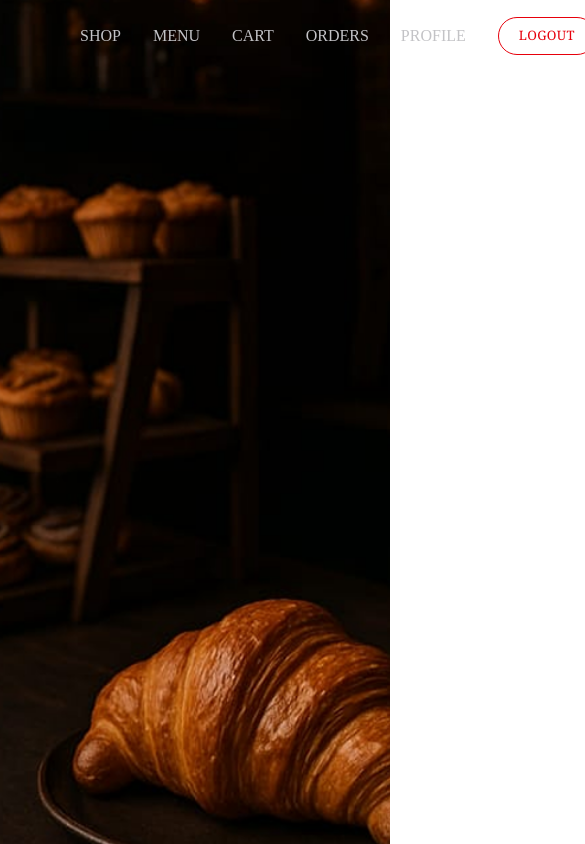
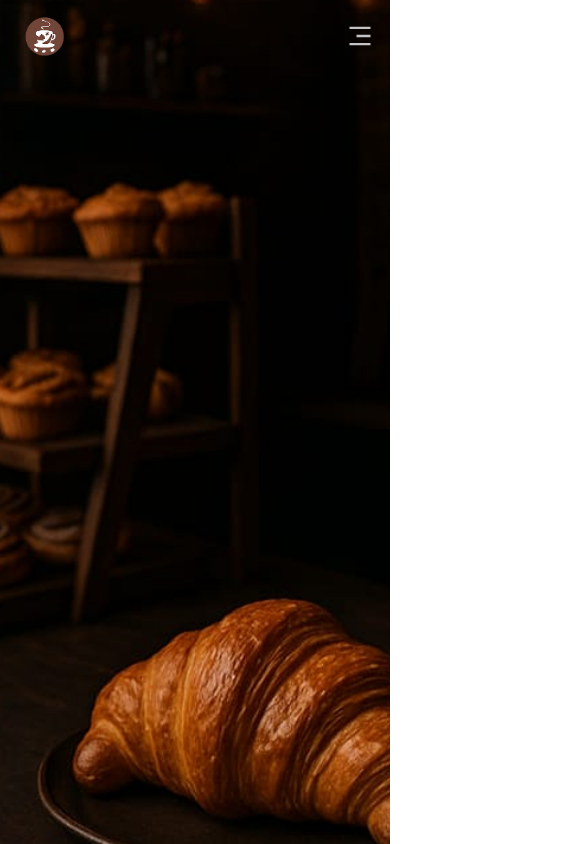
Before and after one commit to abduletifabdella29-lab/DevBean-Cafe, a React (Vite) app: page / in a window 390 px wide. Shown: the whole page, 585 px wide, since content can reach past the window. Built offline with nearby package versions, Linux system fonts and the light colour scheme.

Commit message:
feat: implement mobile navigation and enhance layout in HeroSection component

```diff
--- a/src/Componentes/HeroSection.jsx
+++ b/src/Componentes/HeroSection.jsx
@@ -1,51 +1,87 @@
-import React from 'react'
-import banner from '../assets/Images/banner.png'
-import logo from '../assets/Icons/logo 1.png'
+import React, { useState } from "react";
+import { HiX } from "react-icons/hi";
+import { RiMenu3Fill } from "react-icons/ri";
+import banner from "../assets/Images/banner.png";
+import logo from "../assets/Icons/logo 1.png";
 
 function HeroSection() {
+    const [menuOpen, setMenuOpen] = useState(false);
+
+    const navLinks = ["SHOP", "MENU", "CART", "ORDERS", "PROFILE"];
+
     return (
-        <>
-            <div style={{ backgroundImage: `url(${banner})`, backgroundSize: 'cover', backgroundPosition: 'center', height: '100vh' }}>
+        <div
+            style={{
+                backgroundImage: `url(${banner})`,
+                backgroundSize: "cover",
+                backgroundPosition: "center",
+                minHeight: "100vh",
+            }}
+        >
+            <div className="px-4 sm:px-8 lg:px-20 py-2 flex items-center justify-between relative">
+                {/* Logo */}
+                <div>
+                    <img
+                        src={logo}
+                        style={{ width: "56px", height: "56px" }}
+                        alt="Logo"
+                    />
+                </div>
 
-                <div className='px-20 py-2 flex'>
-                    <div><img src={logo} style={{ width: '56px', height: '56px' }} alt="Logo" /></div>
+                {/* Desktop nav */}
+                <div className="hidden lg:flex md:flex space-x-4 ml-auto justify-between items-center gap-4">
+                    {navLinks.map((link) => (
+                        <a
+                            key={link}
+                            href="#"
+                            className="text-[16px] text-[#C3C3C6] font-['Averia_Serif_Libre'] relative inline-block transition-all duration-300 ease-in-out hover:text-[#FFB74D] after:absolute after:left-0 after:-bottom-1 after:h-px after:w-0 after:bg-[#FFB74D] after:transition-all after:duration-300 after:ease-in-out hover:after:w-full"
+                        >
+                            {link}
+                        </a>
+                    ))}
 
-                    <div className='flex space-x-4 ml-auto justify-space-between items-center gap-4'>
-                        <a href="#"
-                            className="text-[16px] text-[#C3C3C6] font-['Averia_Serif_Libre'] relative inline-block transition-all duration-300 ease-in-out hover:text-[#FFB74D] after:h-px after:w-0 after:bg-[#FFB74D] after:absolute after:left-0 after:-bottom-1 after:transition-all after:duration-300 after:ease-in-out hover:after:w-full">
-                            SHOP
+                    <button className="border border-red-600 rounded-full px-5 py-2 text-red-600 text-[13px] font-serif tracking-wide bg-transparent hover:bg-red-600 hover:text-white hover:shadow-[0_0_15px_rgba(220,38,38,0.4)] transition-all duration-300 ease-in-out">
+                        LOGOUT
+                    </button>
+                </div>
+
+                {/* Hamburger button (mobile) */}
+                <button
+                    className="lg:hidden md:hidden ml-auto"
+                    onClick={() => setMenuOpen(!menuOpen)}
+                >
+                    {menuOpen ? (
+                        <HiX className="" size={28} color="#C3C3C6" />
+                    ) : (
+                        <RiMenu3Fill size={28} color="#C3C3C6" />
+                    )}
+                </button>
+
+                {/* Mobile dropdown menu */}
+                <div
+                    className={`lg:hidden md:hidden absolute top-full left-0 w-full bg-black/80 backdrop-blur-sm flex flex-col items-center gap-6 py-8 transition-all duration-300 ease-in-out ${menuOpen
+                            ? "opacity-100 translate-y-0 pointer-events-auto"
+                            : "opacity-0 -translate-y-4 pointer-events-none"
+                        }`}
+                >
+                    {navLinks.map((link) => (
+                        <a
+                            key={link}
+                            href="#"
+                            className="text-[16px] text-[#C3C3C6] font-['Averia_Serif_Libre'] relative inline-block transition-all duration-300 ease-in-out hover:text-[#FFB74D]"
+                            onClick={() => setMenuOpen(false)}
+                        >
+                            {link}
                         </a>
+                    ))}
 
-                        <a href="#"
-                            className="text-[16px] text-[#C3C3C6] font-['Averia_Serif_Libre'] relative inline-block transition-all duration-300 ease-in-out hover:text-[#FFB74D] after:absolute after:left-0 after:-bottom-1 after:h-px after:w-0 after:bg-[#FFB74D] after:transition-all after:duration-300 after:ease-in-out hover:after:w-full">
-                            MENU
-                        </a>
-
-                        <a
-                            href="#"
-                            className="text-[16px] text-[#C3C3C6] font-['Averia_Serif_Libre'] relative inline-block transition-all duration-300 ease-in-out hover:text-[#FFB74D] after:absolute after:left-0 after:-bottom-1 after:h-px  after:w-0 after:bg-[#FFB74D] after:transition-all after:duration-300 after:ease-in-out hover:after:w-full">
-                            CART
-                        </a>
-
-                        <a href="#"
-                            className="text-[16px] text-[#C3C3C6] font-['Averia_Serif_Libre'] relative inline-block transition-all duration-300 ease-in-out hover:text-[#FFB74D] after:absolute after:left-0 after:-bottom-1 after:h-px after:w-0 after:bg-[#FFB74D] after:transition-all after:duration-300 after:ease-in-out hover:after:w-full">
-                            ORDERS
-                        </a>
-
-                        <a
-                            href="#"
-                            className="text-[16px] text-[#C3C3C6] font-['Averia_Serif_Libre'] relative inline-block transition-all duration-300 ease-in-out hover:text-[#FFB74D] after:absolute after:left-0 after:-bottom-1 after:h-px  after:w-0 after:bg-[#FFB74D] after:transition-all after:duration-300 after:ease-in-out hover:after:w-full">
-                            PROFILE
-                        </a>
-
-                        <button className="border border-red-600 rounded-full px-5 py-2 text-red-600 text-[13px] font-serif tracking-wide bg-transparent hover:bg-red-600 hover:text-white hover:shadow-[0_0_15px_rgba(220,38,38,0.4)] transition-all duration-300 ease-in-out">
-                            LOGOUT
-                        </button>
-                    </div>
+                    <button className="border border-red-600 rounded-full px-5 py-2 text-red-600 text-[13px] font-serif tracking-wide bg-transparent hover:bg-red-600 hover:text-white transition-all duration-300 ease-in-out">
+                        LOGOUT
+                    </button>
                 </div>
             </div>
-        </>
-    )
+        </div>
+    );
 }
 
-export default HeroSection
+export default HeroSection;
```
